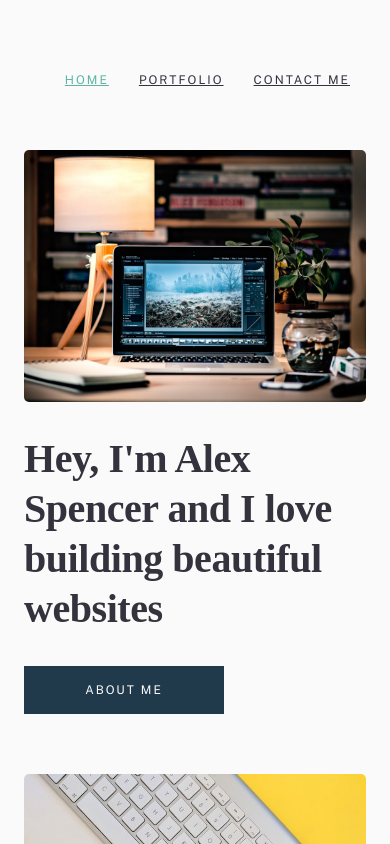
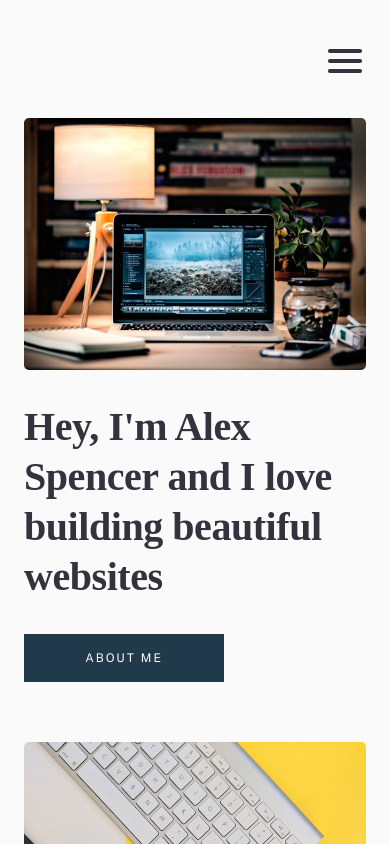
Before and after one commit to XAldrikX/Portfolio, a Vue app: page / in a window 390 px wide. Shown: the top 844 px of the page. Built offline with nearby package versions, Linux system fonts and the light colour scheme; a web font is replaced by a local one.

Commit message:
Menu mobile

```diff
--- a/src/components/NavBar.vue
+++ b/src/components/NavBar.vue
@@ -1,16 +1,50 @@
 <template>
     <header>
-        <nav class="nav-wrapper">
-            <router-link to="/">Home</router-link>
-            <router-link to="/portfolio">Portfolio</router-link>
-            <router-link to="/contact">Contact me</router-link>
-        </nav>
+        <button class="mobile-menu-btn" @click="open_close_menu()">
+            <Menu v-if="!menu" />
+            <Close v-else />
+        </button>
+        <div class="mobile-menu" v-show="menu">
+            <nav class="nav-wrapper">
+                <router-link to="/">Home</router-link>
+                <router-link to="/portfolio">Portfolio</router-link>
+                <router-link to="/contact">Contact me</router-link>
+            </nav>
+        </div>
     </header>
 </template>
 
 <script>
+    import Menu from '../components/icons/Menu.vue';
+    import Close from '../components/icons/Close.vue'
+
     export default {
         name: 'NavBar',
+        components: {
+            Menu,
+            Close
+        },
+        data() {
+            return {
+                menu: false,
+            }
+        },
+        methods: {
+            open_close_menu() {
+                if (!this.menu) {
+                    this.menu = true;
+                } else {
+                    this.menu = false;
+                }
+            }
+        },
+        created() {
+            if(document.documentElement.clientWidth > 700) {
+                this.menu = true;
+            } else {
+                this.menu = false;
+            }
+        }
     }
 </script>
 
@@ -30,7 +64,7 @@
         margin: 0 auto;
     }
 
-    nav a {
+    .nav-wrapper a {
         font-size: 0.75rem;
         font-weight: 400;
         line-height: 14px;
@@ -40,12 +74,16 @@
         margin-right: 30px;
     }
 
-    nav a:last-child {
+    .nav-wrapper a:last-child {
         margin-right: 0;
     }
 
-    nav a.router-link-exact-active {
+    .nav-wrapper a.router-link-exact-active {
         color: var(--Cyan);
+    }
+
+    .mobile-menu-btn {
+        display: none;
     }
 
     @media (max-width: 1200px) {
@@ -53,4 +91,43 @@
             padding: 4rem 2.5rem 3.375rem 2.5rem;
         }
     }
+
+    @media(max-width: 700px) {
+        header {
+            position: relative;
+        }
+        .mobile-menu {
+            position: absolute;
+            background-color: var(--GrayDarkBlue);
+            height: 200px;
+            top: 100%;
+            right: 25px;
+            padding: 35px 55px;
+            z-index: 2;
+        }
+        .nav-wrapper {
+            flex-direction: column;
+            justify-content: center;
+            margin-top: 55px;
+        }
+        .nav-wrapper a {
+            margin-right: 0;
+            margin-bottom: 25px;
+            color: white;
+        }
+        .mobile-menu-btn {
+            position: absolute;
+            top: 35%;
+            right: 25px;
+        }
+        .mobile-menu-btn {
+            display: block;
+            background: none;
+            border: none;
+            cursor: pointer;
+        }
+        .disabled {
+            display: block;
+        }
+    }
 </style>
--- /dev/null
+++ b/src/components/icons/Close.vue
@@ -0,0 +1,12 @@
+<template>
+    <svg width="40px" height="40px" viewBox="0 0 1024 1024" xmlns="http://www.w3.org/2000/svg">
+        <path fill="#33323D"
+            d="M195.2 195.2a64 64 0 0 1 90.496 0L512 421.504 738.304 195.2a64 64 0 0 1 90.496 90.496L602.496 512 828.8 738.304a64 64 0 0 1-90.496 90.496L512 602.496 285.696 828.8a64 64 0 0 1-90.496-90.496L421.504 512 195.2 285.696a64 64 0 0 1 0-90.496z" />
+    </svg>
+</template>
+
+<script>
+    export default {
+        name: 'close-menu',
+    }
+</script>
--- /dev/null
+++ b/src/components/icons/Menu.vue
@@ -0,0 +1,19 @@
+<template>
+    <svg width="40px" height="40px" viewBox="0 0 24 24" xmlns="http://www.w3.org/2000/svg" fill="#33323D">
+        <g clip-path="url(#clip0_429_11066)">
+            <path fill="#33323D" d="M3 6.00092H21M3 12.0009H21M3 18.0009H21" stroke="#33323D" stroke-width="2.5" stroke-linecap="round"
+                stroke-linejoin="round" />
+        </g>
+        <defs>
+            <clipPath id="clip0_429_11066">
+                <rect  width="24" height="24" fill="#33323D" transform="translate(0 0.000915527)" />
+            </clipPath>
+        </defs>
+    </svg>
+</template>
+
+<script>
+    export default {
+        name: 'hamburguer-menu',
+    }
+</script>
```
